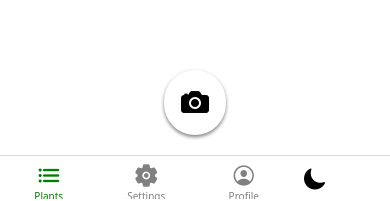
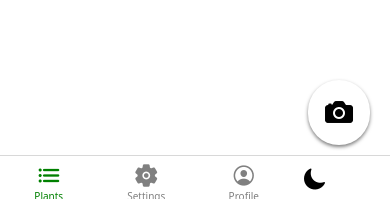
Before and after one commit to Lindrax/plant-app, a React Native app: screen /ListView in a window 390 px wide. Shown: the part 640-841 px from the top of the page. Built offline with nearby package versions, Linux system fonts and the light colour scheme.

Commit message:
fix: reposition camera icon

```diff
--- a/src/screens/List/ListScreen.jsx
+++ b/src/screens/List/ListScreen.jsx
@@ -113,8 +113,8 @@ const getStyles = (colors) =>
     },
     addButton: {
       position: 'absolute',
-      bottom: 20,
-      alignSelf: 'center',
+      bottom: 10,
+     right:20,
       //backgroundColor: colors.accent, // Use a contrasting color for visibility
       borderRadius: 40,
       padding: 15,
```
